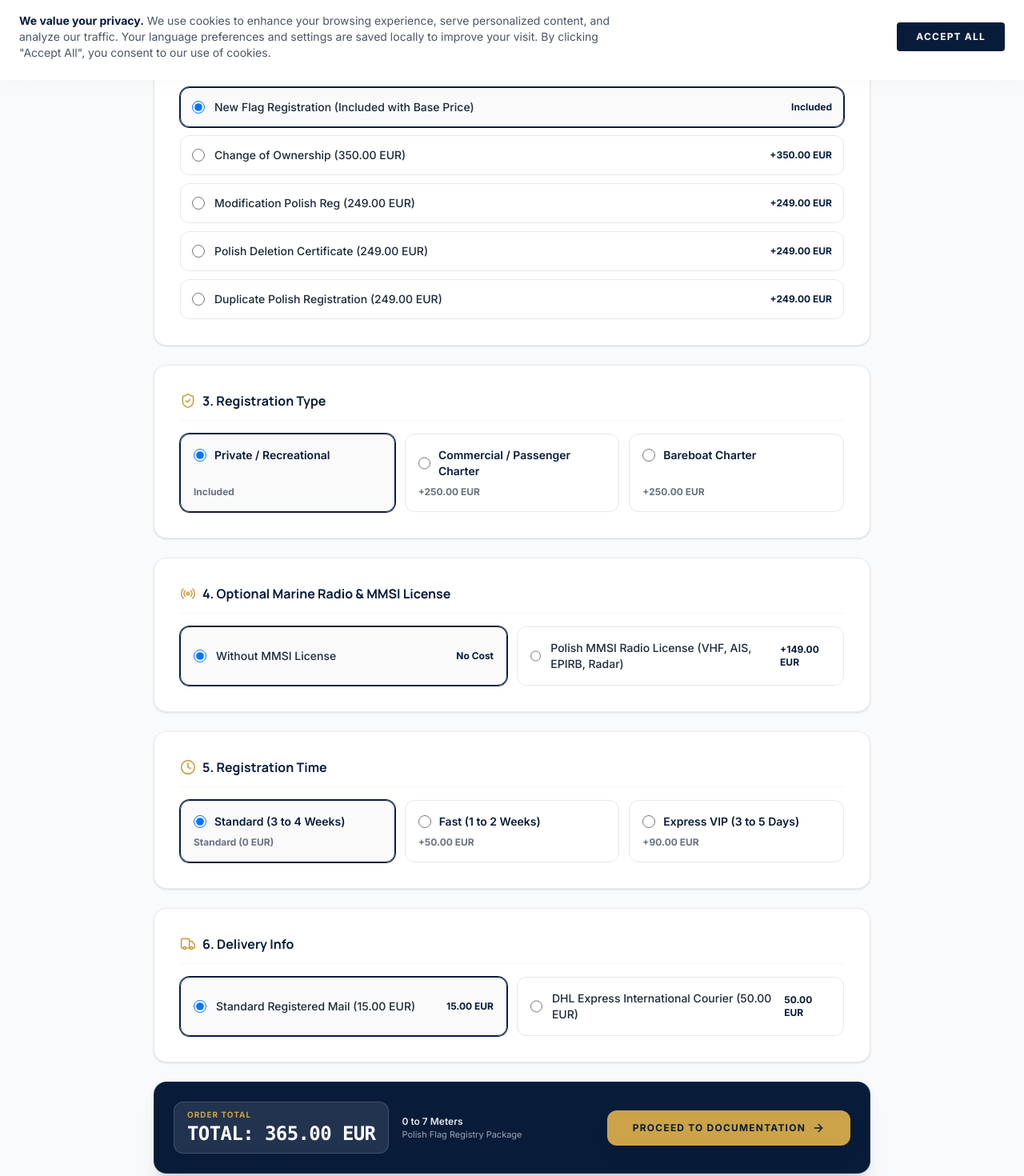
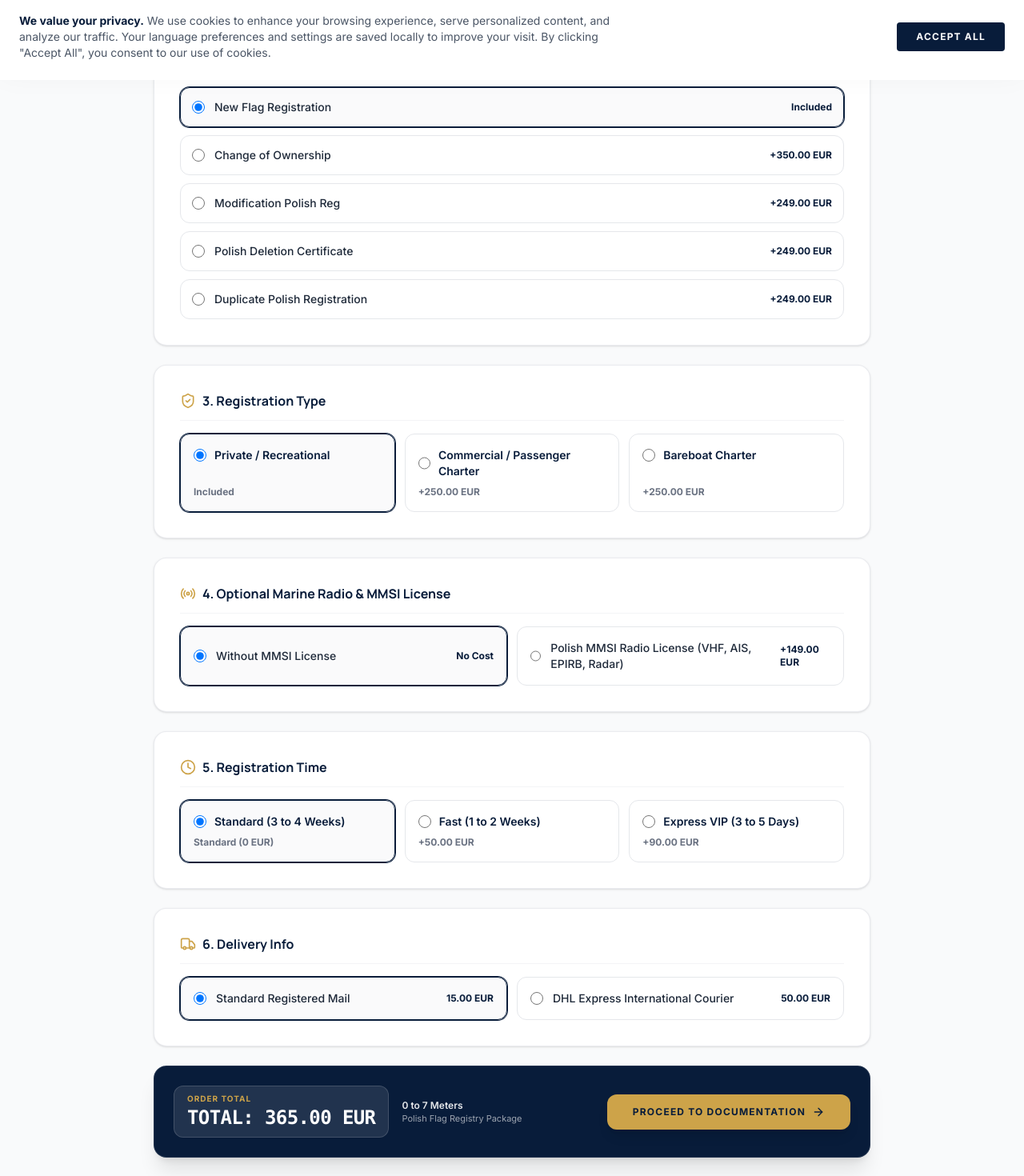
Before and after one commit to sohaib2good-source/Flix, a React (Vite) app: page /registries in a window 1280 px wide. Shown: the part 700-2170 px from the top of the page at 80% size. Built offline with nearby package versions, Linux system fonts and the light colour scheme; no server answers.

Commit message:
style(config): remove redundant bracketed prices from service and shipping labels

```diff
--- a/src/pages/RegistrationConfig.tsx
+++ b/src/pages/RegistrationConfig.tsx
@@ -20,11 +20,11 @@ const VESSEL_SIZES = [
 ] as const;
 
 const SERVICE_TYPES = [
-  { id: 'new_flag', label: 'New Flag Registration (Included with Base Price)', price: 0, priceStr: '0.00 EUR' },
-  { id: 'change_owner', label: 'Change of Ownership (350.00 EUR)', price: 350, priceStr: '+350.00 EUR' },
-  { id: 'modification', label: 'Modification Polish Reg (249.00 EUR)', price: 249, priceStr: '+249.00 EUR' },
-  { id: 'deletion', label: 'Polish Deletion Certificate (249.00 EUR)', price: 249, priceStr: '+249.00 EUR' },
-  { id: 'duplicate', label: 'Duplicate Polish Registration (249.00 EUR)', price: 249, priceStr: '+249.00 EUR' },
+  { id: 'new_flag', label: 'New Flag Registration', price: 0, priceStr: '0.00 EUR' },
+  { id: 'change_owner', label: 'Change of Ownership', price: 350, priceStr: '+350.00 EUR' },
+  { id: 'modification', label: 'Modification Polish Reg', price: 249, priceStr: '+249.00 EUR' },
+  { id: 'deletion', label: 'Polish Deletion Certificate', price: 249, priceStr: '+249.00 EUR' },
+  { id: 'duplicate', label: 'Duplicate Polish Registration', price: 249, priceStr: '+249.00 EUR' },
 ] as const;
 
 const USAGE_INTENTS = [
@@ -45,8 +45,8 @@ const SPEED_OPTIONS = [
 ] as const;
 
 const SHIPPING_OPTIONS = [
-  { id: 'standard', label: 'Standard Registered Mail (15.00 EUR)', price: 15, priceStr: '15.00 EUR' },
-  { id: 'dhl', label: 'DHL Express International Courier (50.00 EUR)', price: 50, priceStr: '50.00 EUR' },
+  { id: 'standard', label: 'Standard Registered Mail', price: 15, priceStr: '15.00 EUR' },
+  { id: 'dhl', label: 'DHL Express International Courier', price: 50, priceStr: '50.00 EUR' },
 ] as const;
 
 export default function RegistrationConfig() {
```
